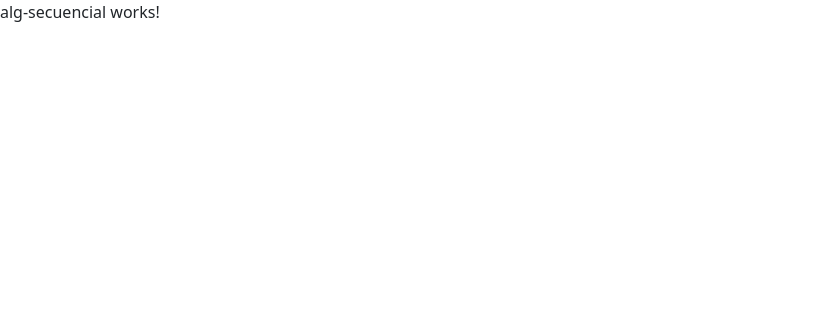
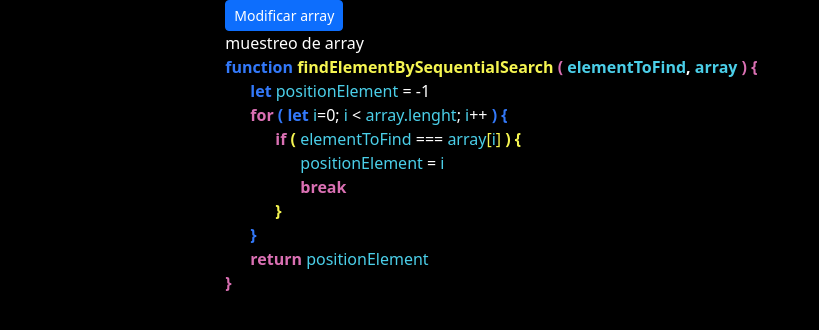
Before and after one commit to Pana33/AlgBusquedaSecuencial, an Angular app: page /algSecuencial in a window 1280 px wide. Shown: the top 330 px of the page, without its empty margins (0-819 px from the left). Built offline with nearby package versions, Linux system fonts and the light colour scheme.

Commit message:
Style code structure
Se realiza el estilo al codigo que mostrara el funcionamiento del algoritmo en el html

```diff
--- a/src/app/pages/alg-secuencial/alg-secuencial.component.html
+++ b/src/app/pages/alg-secuencial/alg-secuencial.component.html
@@ -1 +1,26 @@
-<p>alg-secuencial works!</p>
+<div class="container-fluid">
+    <div class="row justify-content-center">
+        <div class="col-sm-12 col-md-8">
+            <div class="row flex-column">
+                <div class="col-12">
+                    <button class="btn btn-primary btn-sm">Modificar array</button>
+                </div>
+                <div class="col-12">
+                    muestreo de array
+                </div>
+                <div class="col-12">
+                    <p class="fw-bold"><span class="tb">function </span><span class="ty">findElementBySequentialSearch</span><span class="tp"> (</span><span class="tbl"> elementToFind</span>, <span class="tbl">array </span><span class="tp">) &#123;</span></p>
+                    <p class="tab1"><span class="tb fw-semibold">let </span><span class="tbl">positionElement</span> = -1</p>
+                    <p class="tab1"><span class="tp fw-semibold">for </span><span class="tb fw-semibold">&#40; let </span> <span class="tbl">i</span>=0;  <span class="tbl">i</span> &#60; <span class="tbl">array.lenght</span>;  <span class="tbl">i</span>++ <span class="tb fw-semibold">&#41; &#123;</span></p>
+                    <p class="tab2"><span class="tp fw-semibold">if </span><span class="ty fw-semibold">&#40;</span> <span class="tbl"> elementToFind </span>===  <span class="tbl">array</span><span class="ty">[</span><span class="tbl">i</span><span class="ty">] </span><span class="ty fw-semibold">&#41; &#123;</span></p>
+                    <p class="tab3"><span class="tbl">positionElement</span> = <span class="tbl">i</span></p>
+                    <p class="tab3"><span class="tp fw-semibold">break</span></p>
+                    <p class="tab2"><span class="ty fw-semibold">&#125;</span></p>
+                    <p class="tab1"><span class="tb fw-semibold">&#125;</span></p>
+                    <p class="tab1"><span class="tp fw-semibold">return </span><span class="tbl">positionElement</span></p>
+                    <p class="fw-bold"><span class="tp">&#125;</span></p>
+                </div>
+            </div>
+        </div>
+    </div>
+</div>
--- a/src/app/pages/alg-secuencial/alg-secuencial.component.scss
+++ b/src/app/pages/alg-secuencial/alg-secuencial.component.scss
@@ -0,0 +1,36 @@
+.tp {
+    color: #DA70B3;
+}
+
+.ty {
+    color: #f5f551;
+}
+
+.tb {
+    color: #3379fa;
+}
+
+.tbl {
+    color: #4bcfe9;
+}
+
+.container-fluid {
+    background-color: black;
+    color: white;
+}
+
+.tab1 {
+    text-indent: 25px;
+}
+
+.tab2 {
+    text-indent: 50px;
+}
+
+.tab3 {
+    text-indent: 75px;
+}
+
+p {
+    margin: 0;
+}
--- a/src/styles.scss
+++ b/src/styles.scss
@@ -1 +1,5 @@
 /* You can add global styles to this file, and also import other style files */
+html, body {
+    background-color: black;
+    color: white;
+}
```
